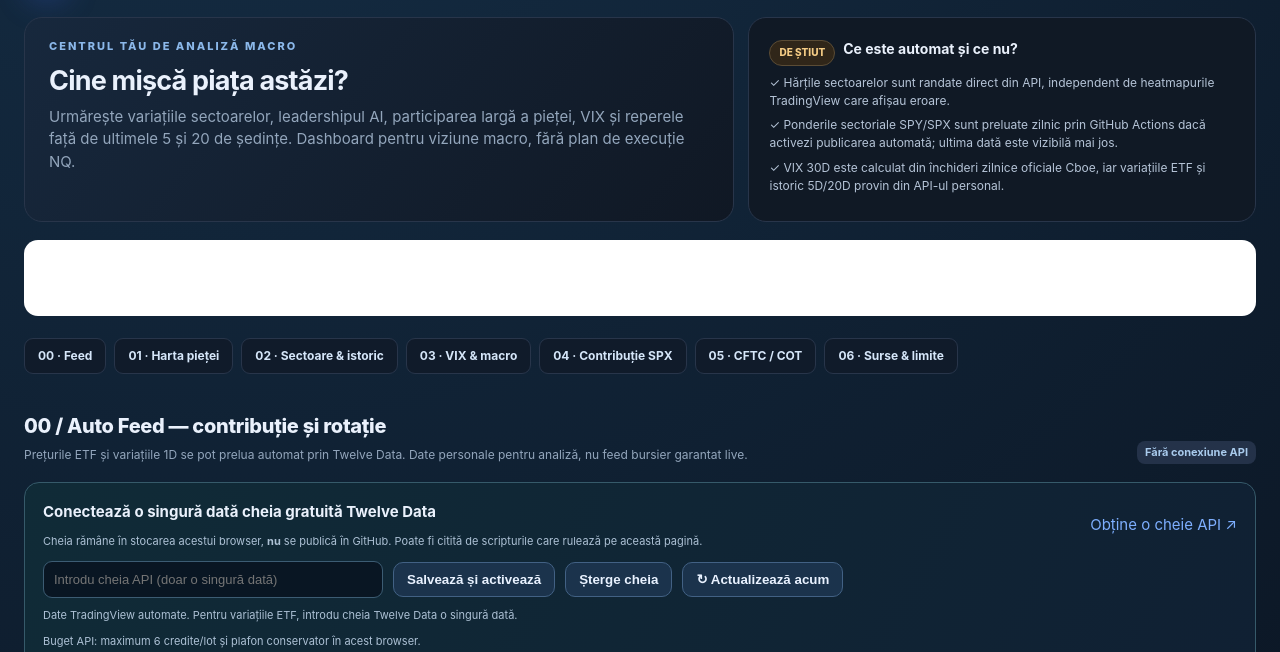
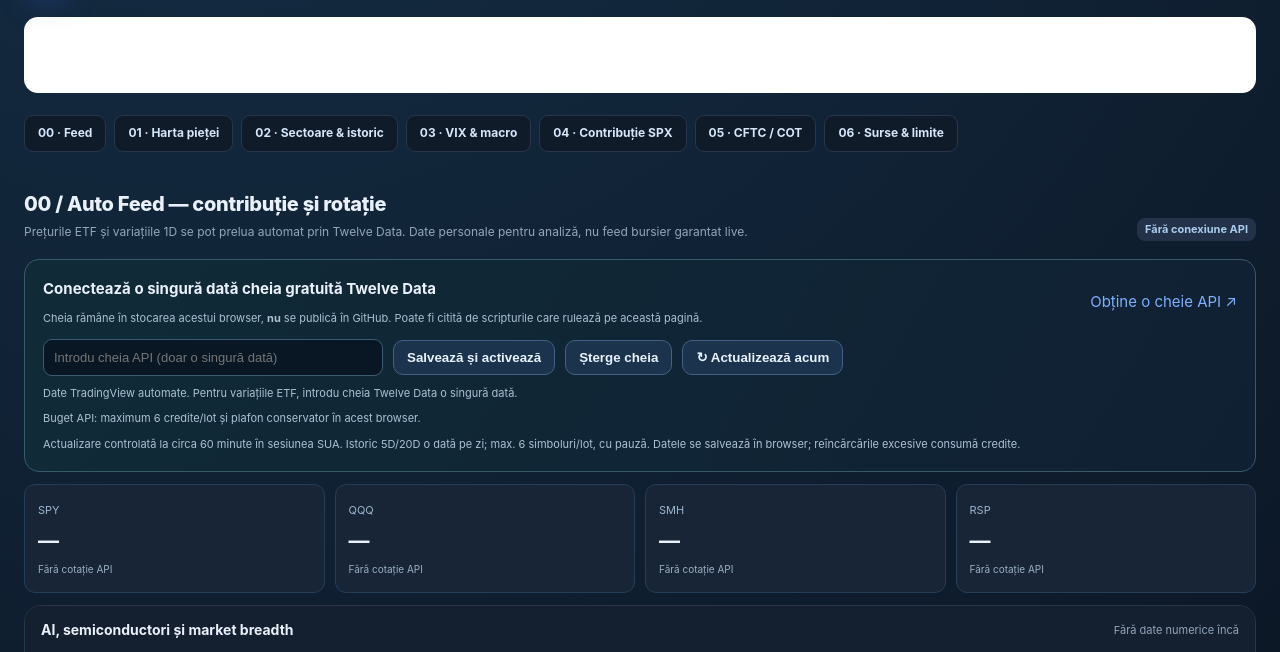
Before and after one commit to zafa77/FIN-DASHBOARD, a plain HTML site: page index.html in a window 1280 px wide. Shown: the part 75-727 px from the top of the page. Drawn offline with Linux system fonts and the light colour scheme; a script that the page names is missing.

Commit message:
ui: remove redundant macro welcome and automation explainer cards

```diff
--- a/index.html
+++ b/index.html
@@ -55,10 +55,6 @@ header{display:flex;align-items:center;justify-content:space-between;gap:20px;ma
  <div class="logo"><div class="mark">A·</div><div><div class="title">ATLAS <span style="color:#75b8fc">/ MARKET ROTATION</span></div><div class="sub">SPX · NDX · AI · SECTOR BREADTH · MACRO</div></div></div>
  <div class="actions"><span class="pill"><span class="dot"></span> Widgeturi automate · API personal opțional</span><span class="pill" id="clock">București —</span><button class="button" onclick="window.location.reload()">↻ Reîncarcă datele</button></div>
 </header>
-<div class="hero">
- <div class="hero-panel"><div class="eyebrow">CENTRUL TĂU DE ANALIZĂ MACRO</div><h1>Cine mișcă piața astăzi?</h1><p>Urmărește variațiile sectoarelor, leadershipul AI, participarea largă a pieței, VIX și reperele față de ultimele 5 și 20 de ședințe. Dashboard pentru viziune macro, fără plan de execuție NQ.</p></div>
- <div class="tips"><div style="display:flex;align-items:center;gap:8px"><span class="tiptag">DE ȘTIUT</span><h2>Ce este automat și ce nu?</h2></div><p>✓ Hărțile sectoarelor sunt randate direct din API, independent de heatmapurile TradingView care afișau eroare.</p><p>✓ Ponderile sectoriale SPY/SPX sunt preluate zilnic prin GitHub Actions dacă activezi publicarea automată; ultima dată este vizibilă mai jos.</p><p>✓ VIX 30D este calculat din închideri zilnice oficiale Cboe, iar variațiile ETF și istoric 5D/20D provin din API-ul personal.</p></div>
-</div>
 <div class="ticker-frame" aria-label="Cotații automate TradingView">
  <div class="tradingview-widget-container" style="height:76px"><div class="tradingview-widget-container__widget"></div>
  <script type="text/javascript" src="https://s3.tradingview.com/external-embedding/embed-widget-ticker-tape.js" async>
```
